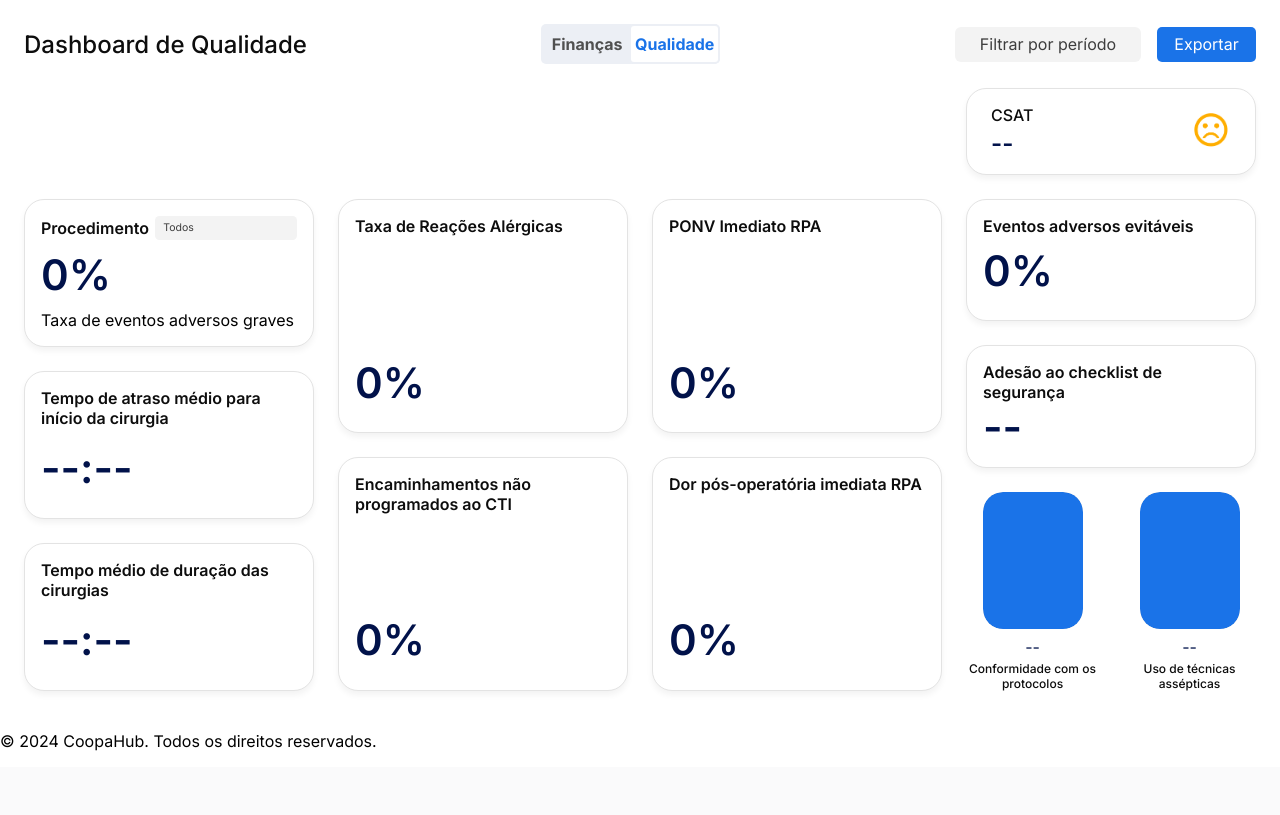
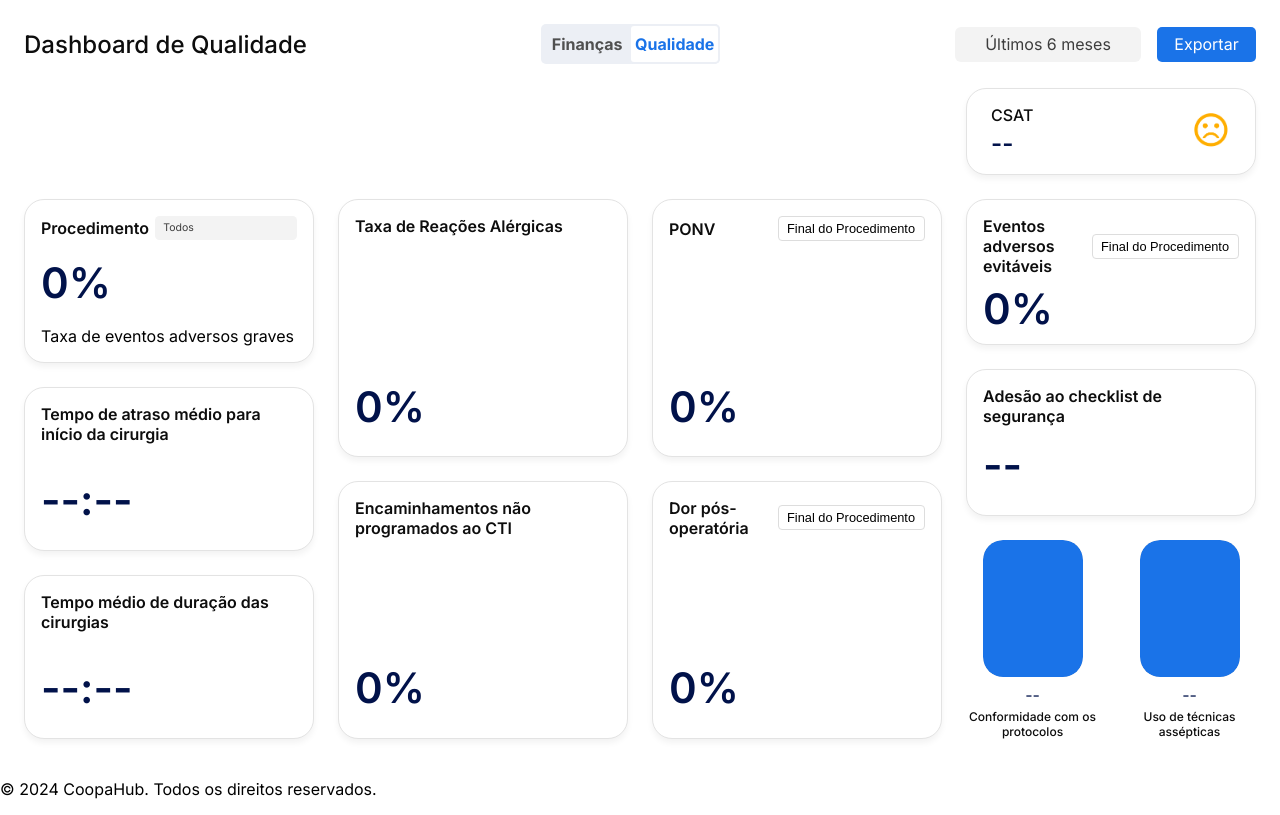
Before and after one commit to and270/erp_coopanest, a Django app: page /dashboard/ in a window 1280 px wide. Shown: the part 90-905 px from the top of the page. Before the commit the page ends 841 px from the top, so only its background shows below. Run offline with Django 5.2, Linux system fonts and the light colour scheme; a user stored in the database is signed in; tables that the repository leaves empty hold one stand-in row (values such as "Sample post"); some libraries are stand-ins or nearby versions.

Commit message:
possibilidade de utilização de RPA para cards

```diff
--- a/dashboard/templates/dashboard.html
+++ b/dashboard/templates/dashboard.html
@@ -120,12 +120,28 @@
         <!-- Column 3 -->
         <div class="metrics-column-3">
             <div class="metric-card">
-                <h3>PONV Imediato RPA</h3>
+                <div class="header-row">
+                    <h3>PONV</h3>
+                    <div class="view-filter">
+                        <select class="view-selector" data-param="ponv_view">
+                            <option value="final" {% if metrics.ponv_view == 'final' %}selected{% endif %}>Final do Procedimento</option>
+                            <option value="rpa" {% if metrics.ponv_view == 'rpa' %}selected{% endif %}>RPA</option>
+                        </select>
+                    </div>
+                </div>
                 <div class="metric-value">{% if metrics.ponv %}{{ metrics.ponv|floatformat:0 }}%{% else %}0%{% endif %}</div>
             </div>
 
             <div class="metric-card">
-                <h3>Dor pós-operatória imediata RPA</h3>
+                <div class="header-row">
+                    <h3>Dor pós-operatória</h3>
+                    <div class="view-filter">
+                        <select class="view-selector" data-param="dor_view">
+                            <option value="final" {% if metrics.dor_view == 'final' %}selected{% endif %}>Final do Procedimento</option>
+                            <option value="rpa" {% if metrics.dor_view == 'rpa' %}selected{% endif %}>RPA</option>
+                        </select>
+                    </div>
+                </div>
                 <div class="metric-value">{% if metrics.dor_pos_operatoria %}{{ metrics.dor_pos_operatoria|floatformat:0 }}%{% else %}0%{% endif %}</div>
             </div>
         </div>
@@ -133,7 +149,15 @@
         <!-- Column 4 -->
         <div class="metrics-column-4">
             <div class="metric-card">
-                <h3>Eventos adversos evitáveis</h3>
+                <div class="header-row">
+                    <h3>Eventos adversos evitáveis</h3>
+                    <div class="view-filter">
+                        <select class="view-selector" data-param="evento_view">
+                            <option value="final" {% if metrics.evento_view == 'final' %}selected{% endif %}>Final do Procedimento</option>
+                            <option value="rpa" {% if metrics.evento_view == 'rpa' %}selected{% endif %}>RPA</option>
+                        </select>
+                    </div>
+                </div>
                 <div class="metric-value">{% if metrics.evento_adverso_evitavel %}{{ metrics.evento_adverso_evitavel|floatformat:0 }}%{% else %}0%{% endif %}</div>
             </div>
 
@@ -244,5 +268,15 @@ document.addEventListener('DOMContentLoaded', function() {
         }
     });
 });
+
+document.querySelectorAll('.view-selector').forEach(selector => {
+    selector.addEventListener('change', function() {
+        const param = this.dataset.param;
+        const value = this.value;
+        const currentUrl = new URL(window.location.href);
+        currentUrl.searchParams.set(param, value);
+        window.location.href = currentUrl.toString();
+    });
+});
 </script>
 {% endblock %}
--- a/dashboard/views.py
+++ b/dashboard/views.py
@@ -13,6 +13,7 @@ from dateutil.relativedelta import relativedelta
 from django.http import HttpResponse
 import xlsxwriter
 from io import BytesIO
+from qualidade.models import AvaliacaoRPA
 
 @login_required
 def dashboard_view(request):
@@ -21,7 +22,17 @@ def dashboard_view(request):
 
     user_group = request.user.group
 
+    # Get period filter - Add this at the beginning
+    period_days = request.GET.get('period')
+    if not period_days:
+        period_days = 180  # Default to 6 months if no period is selected
+
     procedimento = request.GET.get('procedimento')
+
+    # Get view preferences from request
+    dor_view = request.GET.get('dor_view', 'final')  # 'final' or 'rpa'
+    ponv_view = request.GET.get('ponv_view', 'final')  # 'final' or 'rpa'
+    evento_view = request.GET.get('evento_view', 'final')  # 'final' or 'rpa'
 
     # Base queryset with proper joins and group filter
     queryset = ProcedimentoQualidade.objects.select_related(
@@ -32,24 +43,49 @@ def dashboard_view(request):
         procedimento__group=user_group
     )
 
+    # Additional queryset for AvaliacaoRPA
+    rpa_queryset = AvaliacaoRPA.objects.select_related(
+        'procedimento',
+        'procedimento__procedimento_principal'
+    ).filter(
+        procedimento__status='finished',
+        procedimento__group=user_group
+    )
+
+    # Apply filters to both querysets
     if procedimento:
-        queryset = queryset.filter(
-            procedimento__procedimento_principal__name=procedimento
-        )
+        queryset = queryset.filter(procedimento__procedimento_principal__name=procedimento)
+        rpa_queryset = rpa_queryset.filter(procedimento__procedimento_principal__name=procedimento)
 
-    # Get period filter
-    period_days = request.GET.get('period')  # Remove default value
-    if period_days:
-        try:
-            period_days = int(period_days)
-            start_date = timezone.now() - timedelta(days=period_days)
-            queryset = queryset.filter(
-                procedimento__data_horario__gte=start_date
-            )
-        except ValueError:
-            pass  # Invalid period parameter, ignore filter
+    # Apply period filter
+    try:
+        period_days = int(period_days)
+        start_date = timezone.now() - timedelta(days=period_days)
+        queryset = queryset.filter(procedimento__data_horario__gte=start_date)
+        rpa_queryset = rpa_queryset.filter(procedimento__data_horario__gte=start_date)
+    except (ValueError, TypeError):
+        # If period_days is invalid, default to 180 days
+        period_days = 180
+        start_date = timezone.now() - timedelta(days=period_days)
+        queryset = queryset.filter(procedimento__data_horario__gte=start_date)
+        rpa_queryset = rpa_queryset.filter(procedimento__data_horario__gte=start_date)
 
     total_count = queryset.count()
+    rpa_total_count = rpa_queryset.count()
+
+    # Calculate metrics based on selected views
+    dor_count = (rpa_queryset.filter(dor_pos_operatoria=True).count() if dor_view == 'rpa'
+                 else queryset.filter(dor_pos_operatoria=True).count())
+    dor_total = rpa_total_count if dor_view == 'rpa' else total_count
+
+    ponv_count = (rpa_queryset.filter(ponv=True).count() if ponv_view == 'rpa'
+                  else queryset.filter(ponv=True).count())
+    ponv_total = rpa_total_count if ponv_view == 'rpa' else total_count
+
+    evento_count = (rpa_queryset.filter(evento_adverso=True).count() if evento_view == 'rpa'
+                   else queryset.filter(evento_adverso_evitavel=True).count())
+    evento_total = rpa_total_count if evento_view == 'rpa' else total_count
+
     avg_delay = queryset.aggregate(
         avg_delay=Avg(F('data_horario_inicio_efetivo') - F('procedimento__data_horario'))
     )['avg_delay']
@@ -65,13 +101,16 @@ def dashboard_view(request):
         )['avg_duration']).split('.')[0].rsplit(':', 1)[0] if total_count > 0 else None,
         'reacoes_alergicas': queryset.filter(reacao_alergica_grave=True).count() / total_count * 100 if total_count > 0 else None,
         'encaminhamentos_uti': queryset.filter(encaminhamento_uti=True).count() / total_count * 100 if total_count > 0 else None,
-        'ponv': queryset.filter(ponv=True).count() / total_count * 100 if total_count > 0 else None,
-        'dor_pos_operatoria': queryset.filter(dor_pos_operatoria=True).count() / total_count * 100 if total_count > 0 else None,
-        'evento_adverso_evitavel': queryset.filter(evento_adverso_evitavel=True).count() / total_count * 100 if total_count > 0 else None,
+        'ponv': (ponv_count / ponv_total * 100) if ponv_total > 0 else None,
+        'dor_pos_operatoria': (dor_count / dor_total * 100) if dor_total > 0 else None,
+        'evento_adverso_evitavel': (evento_count / evento_total * 100) if evento_total > 0 else None,
         'adesao_checklist': queryset.filter(adesao_checklist=True).count() / total_count * 100 if total_count > 0 else None,
         'conformidade_protocolos': queryset.filter(conformidade_diretrizes=True).count() / total_count * 100 if total_count > 0 else None,
         'tecnicas_assepticas': queryset.filter(uso_tecnicas_assepticas=True).count() / total_count * 100 if total_count > 0 else None,
         'csat_score': queryset.aggregate(Avg('csat_score'))['csat_score__avg'],
+        'ponv_view': ponv_view,
+        'evento_view': evento_view,
+        'dor_view': dor_view,
     }
 
     # Get procedure types for filter (only from the same group)
--- a/static/css/dashboard.css
+++ b/static/css/dashboard.css
@@ -634,3 +634,19 @@ hr {
 circle {
     transition: stroke-dasharray 0.3s ease;
 }
+
+.view-filter select {
+    padding: 4px 8px;
+    border-radius: 4px;
+    border: 1px solid #ddd;
+    background-color: white;
+    font-size: 0.8em;
+    cursor: pointer;
+}
+
+.header-row {
+    display: flex;
+    justify-content: space-between;
+    align-items: center;
+    margin-bottom: 10px;
+}
```
